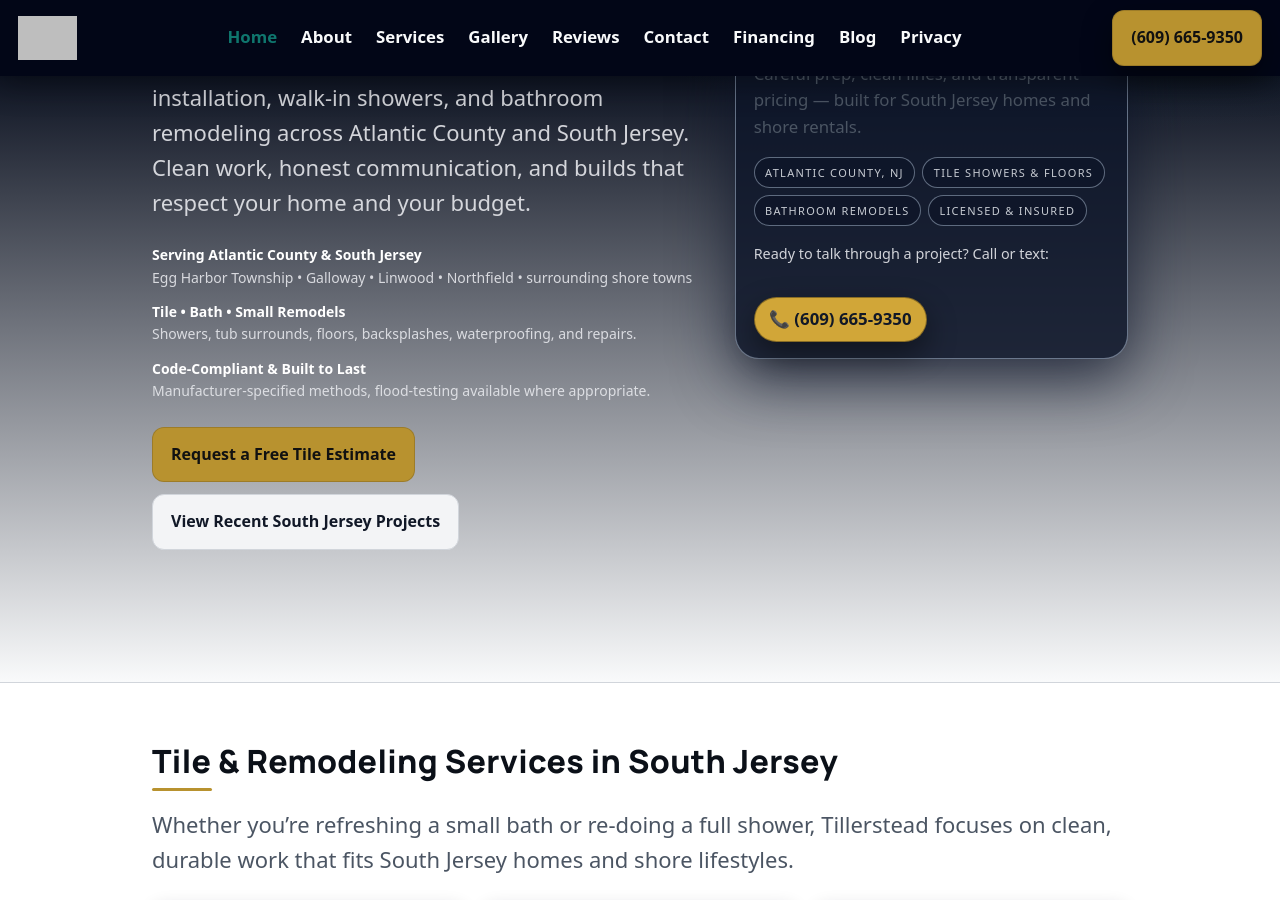
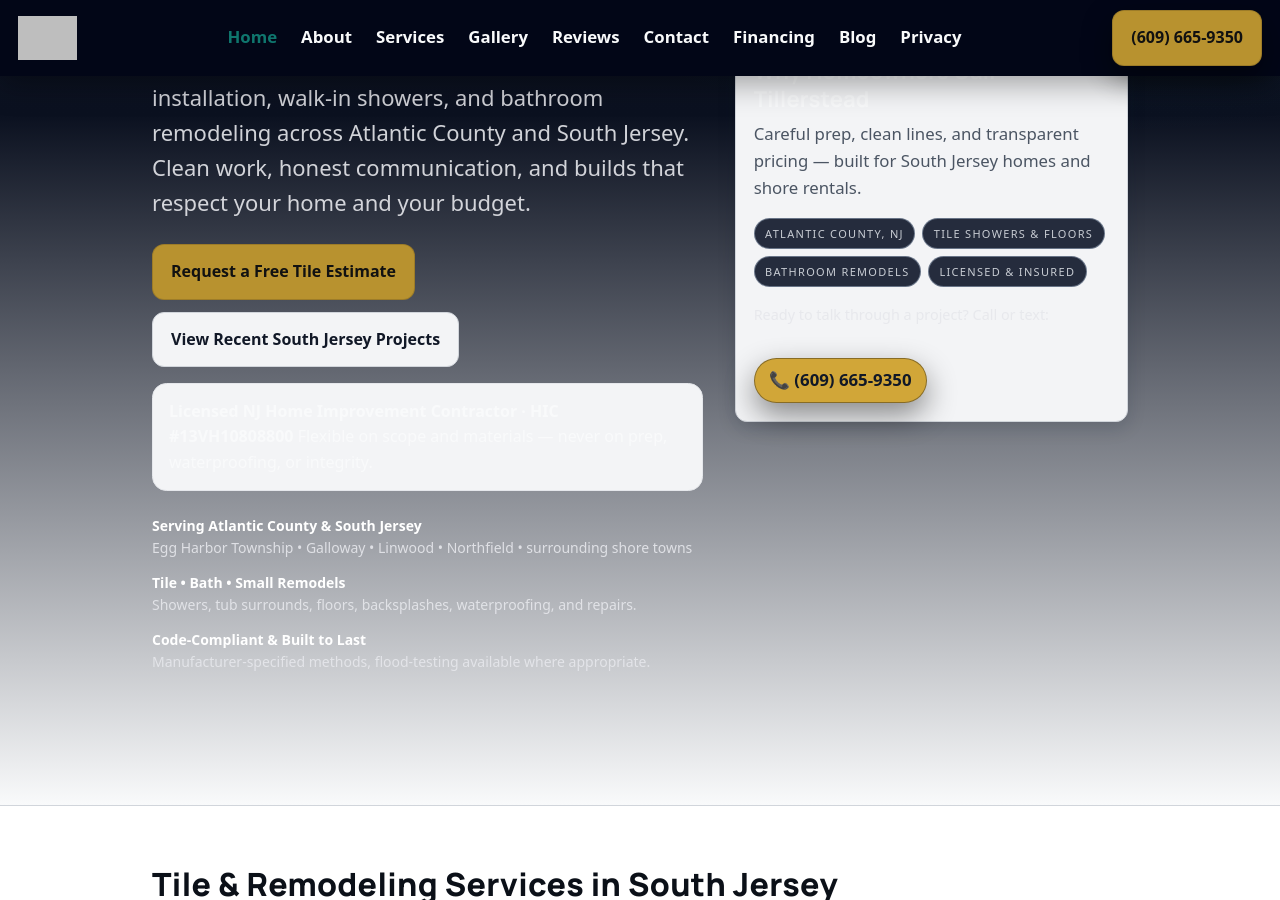
Before and after one commit to XTX33/Tillerstead-site, a Jekyll site: the page built from index.html, in a window 1280 px wide and 900 px high, scrolled down 420 px. Built offline with Jekyll 4.4.1, drawn with Linux system fonts in a browser that asks for light colours; the list of posts is cut into pages by our own code; grey boxes are pictures that could not be loaded.

Commit message:
Update index.html

```diff
--- a/index.html
+++ b/index.html
@@ -17,6 +17,27 @@ permalink: /
         communication, and builds that respect your home and your budget.
       </p>
 
+      <!-- Primary hero actions -->
+      <div class="hero-actions">
+        <a href="{{ '/contact/' | relative_url }}" class="btn btn-accent">
+          Request a Free Tile Estimate
+        </a>
+        <a href="{{ '/portfolio/' | relative_url }}" class="btn btn-ghost">
+          View Recent South Jersey Projects
+        </a>
+      </div>
+
+      <!-- Hero credentials line -->
+      <div class="kpi stack-sm mt-1">
+        <span>
+          <strong>Licensed NJ Home Improvement Contractor · HIC #13VH10808800</strong>
+        </span>
+        <span>
+          Flexible on scope and materials — never on prep, waterproofing, or integrity.
+        </span>
+      </div>
+
+      <!-- Supporting KPIs -->
       <div class="hero-kpis">
         <div class="hero-kpi">
           <strong>Serving Atlantic County &amp; South Jersey</strong><br>
@@ -31,33 +52,25 @@ permalink: /
           Manufacturer-specified methods, flood-testing available where appropriate.
         </div>
       </div>
-
-      <!-- Modernized button row -->
-      <div class="hero-actions">
-        <a href="{{ '/contact/' | relative_url }}" class="btn btn-accent">
-          Request a Free Tile Estimate
-        </a>
-        <a href "{{ '/portfolio/' | relative_url }}" class="btn ghost">
-          View Recent South Jersey Projects
-        </a>
-      </div>
     </div>
 
-    <aside class="hero-secondary">
+    <aside class="hero-secondary card card--lift">
       <h3>Why Homeowners Call Tillerstead</h3>
       <p class="small">
         Careful prep, clean lines, and transparent pricing — built for South Jersey homes and shore rentals.
       </p>
+
       <div class="hero-badges">
         <span class="badge">Atlantic County, NJ</span>
         <span class="badge">Tile Showers &amp; Floors</span>
         <span class="badge">Bathroom Remodels</span>
         <span class="badge">Licensed &amp; Insured</span>
       </div>
+
       <p class="mt-1" style="font-size:0.9rem; color:rgba(229,231,235,.9);">
         Ready to talk through a project? Call or text:
       </p>
-      <a href="tel:16096659350" class="call-btn mt-1">
+      <a href="tel:+16096659350" class="call-btn mt-1">
         <span>📞 (609) 665-9350</span>
       </a>
     </aside>
@@ -66,7 +79,7 @@ permalink: /
 
 <!-- Services: Tile & Remodeling in South Jersey -->
 <section class="section" aria-labelledby="services-heading">
-  <div class="container">
+  <div class="shell container">
     <h2 id="services-heading">Tile &amp; Remodeling Services in South Jersey</h2>
     <p class="lead">
       Whether you’re refreshing a small bath or re-doing a full shower, Tillerstead focuses on
@@ -114,7 +127,7 @@ permalink: /
 
 <!-- Proof / Recent Work -->
 <section class="section" aria-labelledby="projects-heading">
-  <div class="container">
+  <div class="shell container">
     <h2 id="projects-heading">Recent Tile &amp; Bath Projects</h2>
     <p class="lead">
       A few examples of the type of work Tillerstead performs in Atlantic County and the South
@@ -148,7 +161,7 @@ permalink: /
     </div>
 
     <p class="mt-2 center">
-      <a href="{{ '/portfolio/' | relative_url }}" class="btn">
+      <a href="{{ '/portfolio/' | relative_url }}" class="btn btn-ghost">
         View more tile &amp; remodeling work in South Jersey
       </a>
     </p>
@@ -157,7 +170,7 @@ permalink: /
 
 <!-- Why Homeowners Choose Tillerstead -->
 <section class="section" aria-labelledby="why-heading">
-  <div class="container">
+  <div class="shell container">
     <h2 id="why-heading">Why South Jersey Homeowners Choose Tillerstead</h2>
     <div class="kpis mt-1">
       <div class="kpi">
@@ -178,7 +191,7 @@ permalink: /
 
 <!-- FAQ: Tile & Bathroom Remodeling in Atlantic County -->
 <section class="section" aria-labelledby="faq-heading">
-  <div class="container">
+  <div class="shell container">
     <h2 id="faq-heading">South Jersey Tile &amp; Bath FAQ</h2>
     <div class="faqs mt-1">
       <details>
@@ -211,8 +224,9 @@ permalink: /
       <details>
         <summary>Are you licensed and insured in New Jersey?</summary>
         <p>
-          Yes. Tillerstead operates as a New Jersey-licensed home improvement contractor and carries
-          general liability coverage appropriate for residential work.
+          Yes. Tillerstead operates as a New Jersey-licensed home improvement contractor
+          (HIC #13VH10808800) and carries general liability coverage appropriate for residential work.
+          For larger projects, coverage can be adjusted to match the job while keeping our standards fixed.
         </p>
       </details>
     </div>
@@ -221,7 +235,7 @@ permalink: /
 
 <!-- Final CTA -->
 <section class="section" aria-labelledby="cta-heading">
-  <div class="container center">
+  <div class="shell container center">
     <h2 id="cta-heading">Ready to plan your tile or bathroom project?</h2>
     <p class="lead">
       Share a few details about your South Jersey home, and we’ll follow up with next steps and
@@ -234,7 +248,7 @@ permalink: /
     </p>
     <p class="mt-1" style="font-size:0.95rem;">
       Prefer to talk it through? Call or text
-      <a href="tel:16096659350">(609) 665-9350</a>.
+      <a href="tel:+16096659350">(609) 665-9350</a>.
     </p>
   </div>
 </section>
```
